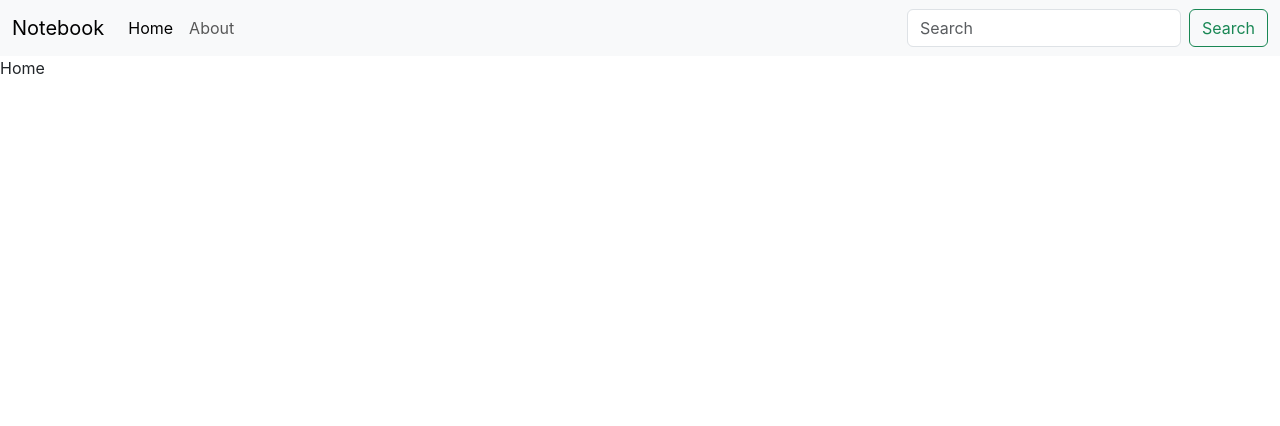
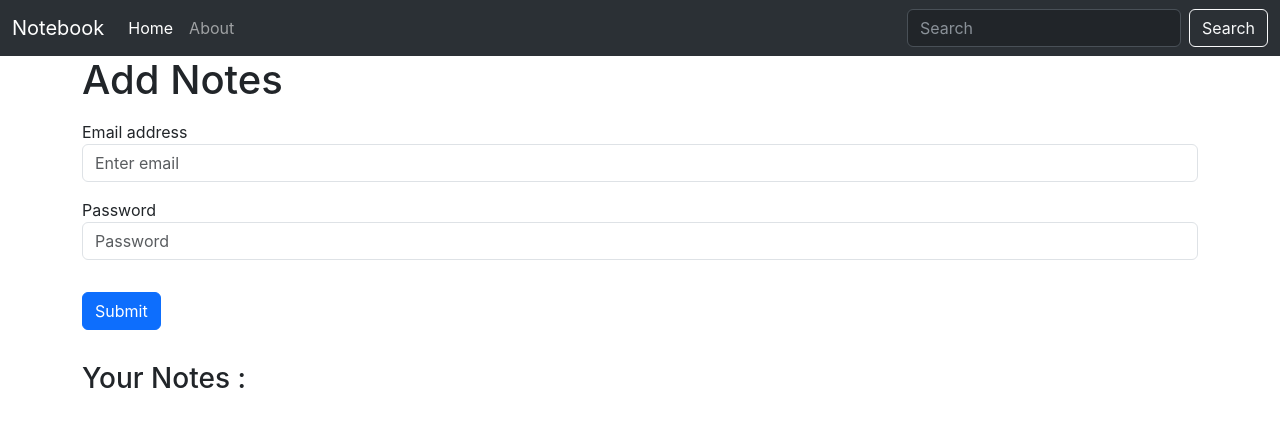
Before and after one commit to VigneshA13/React-Nootbook, a React (Create React App) app: page / in a window 1280 px wide. Shown: the top 426 px of the page. Built offline with nearby package versions, Linux system fonts and the light colour scheme.

Commit message:
UseLocation is added and form is added but lable nates does not changed

```diff
--- a/src/App.js
+++ b/src/App.js
@@ -1,10 +1,16 @@
 import Navbar from "./Components/Navbar";
-import { Routes, Route } from "react-router-dom";
+import { Routes, Route, useLocation } from "react-router-dom";
 import About from "./Components/About";
 import Home from "./Components/Home";
 import NoteState from "./Context/NoteState";
+import { useEffect } from "react";
 
 function App() {
+  let location = useLocation();
+  useEffect(() => {
+    // Google Analytics
+    console.log(location.pathname);
+  }, [location]);
   return (
     <NoteState>
       <Navbar />
--- a/src/Components/Home.js
+++ b/src/Components/Home.js
@@ -1,5 +1,35 @@
 import React from "react";
 
 export default function Home() {
-  return <div>Home</div>;
+  return (
+    <div className="container">
+      <h1>Add Notes</h1>
+      <form className="my-3">
+        <div className="form-group">
+          <label for="exampleInputEmail1">Email address</label>
+          <input
+            type="email"
+            className="form-control"
+            id="exampleInputEmail1"
+            aria-describedby="emailHelp"
+            placeholder="Enter email"
+          />
+        </div>
+        <div className="form-group my-3">
+          <label for="exampleInputPassword1">Password</label>
+          <input
+            type="password"
+            className="form-control"
+            id="exampleInputPassword1"
+            placeholder="Password"
+          />
+        </div>
+
+        <button type="submit" className="btn btn-primary my-3">
+          Submit
+        </button>
+      </form>
+      <h3>Your Notes : </h3>
+    </div>
+  );
 }
--- a/src/Components/Navbar.js
+++ b/src/Components/Navbar.js
@@ -3,7 +3,9 @@ import { Link, NavLink } from "react-router-dom";
 
 export default function Navbar() {
   return (
-    <nav className="navbar navbar-expand-lg bg-body-tertiary">
+    <nav
+      className="navbar navbar-expand-lg bg-body-tertiary "
+      data-bs-theme="dark">
       <div className="container-fluid">
         <Link className="navbar-brand" to="/">
           Notebook
@@ -38,7 +40,7 @@ export default function Navbar() {
               placeholder="Search"
               aria-label="Search"
             />
-            <button className="btn btn-outline-success" type="submit">
+            <button className="btn btn-outline-light" type="submit">
               Search
             </button>
           </form>
```
